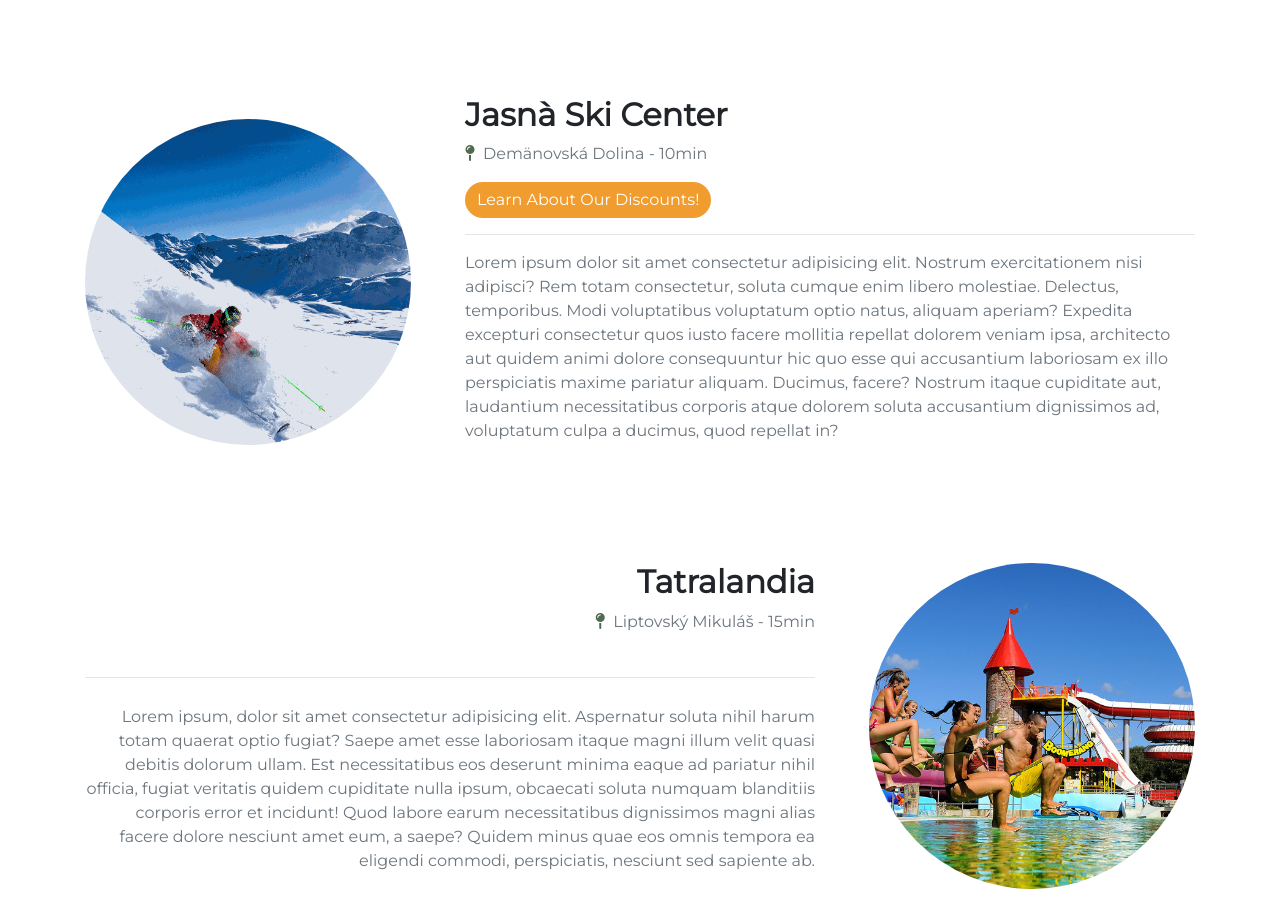
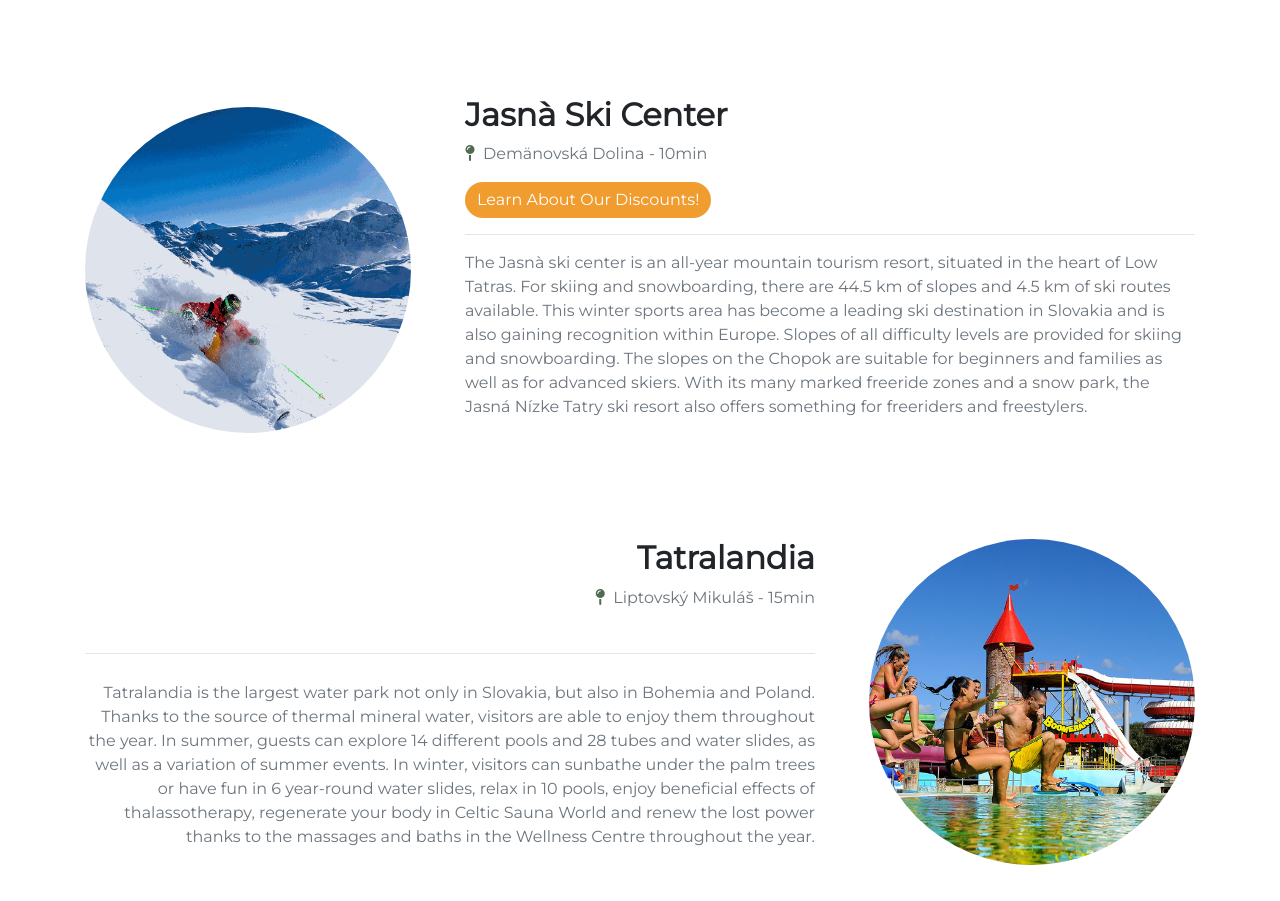
Before and after one commit to K-Rdlbrgr/apartmany_miroslav_website, a Django app: page /surroundings/ in a window 1280 px wide. Shown: the part 536-1437 px from the top of the page. Run offline with Django 3.2, Linux system fonts and the light colour scheme; some libraries are stand-ins or nearby versions.

Commit message:
Added surroundings descriptions

```diff
--- a/apartmany_project/apartmany/templates/apartmany/surroundings.html
+++ b/apartmany_project/apartmany/templates/apartmany/surroundings.html
@@ -143,7 +143,7 @@
                     </a>
                   </div>
                   <hr>
-                  <p class="text-muted mb-4">Lorem ipsum dolor sit amet consectetur adipisicing elit. Nostrum exercitationem nisi adipisci? Rem totam consectetur, soluta cumque enim libero molestiae. Delectus, temporibus. Modi voluptatibus voluptatum optio natus, aliquam aperiam? Expedita excepturi consectetur quos iusto facere mollitia repellat dolorem veniam ipsa, architecto aut quidem animi dolore consequuntur hic quo esse qui accusantium laboriosam ex illo perspiciatis maxime pariatur aliquam. Ducimus, facere? Nostrum itaque cupiditate aut, laudantium necessitatibus corporis atque dolorem soluta accusantium dignissimos ad, voluptatum culpa a ducimus, quod repellat in?</p>
+                  <p class="text-muted mb-4">The Jasnà ski center is an all-year mountain tourism resort, situated in the heart of Low Tatras. For skiing and snowboarding, there are 44.5 km of slopes and 4.5 km of ski routes available. This winter sports area has become a leading ski destination in Slovakia and is also gaining recognition within Europe. Slopes of all difficulty levels are provided for skiing and snowboarding. The slopes on the Chopok are suitable for beginners and families as well as for advanced skiers. With its many marked freeride zones and a snow park, the Jasná Nízke Tatry ski resort also offers something for freeriders and freestylers. </p>
                 </div>
               </div>
             </div>
@@ -166,7 +166,7 @@
                     <p class="font-weight-light text-muted"><i class="fas fa-map-pin mr-2"></i>Liptovský Mikuláš - 15min</p>
                   </div>
                   <hr>
-                  <p class="text-muted mb-4">Lorem ipsum, dolor sit amet consectetur adipisicing elit. Aspernatur soluta nihil harum totam quaerat optio fugiat? Saepe amet esse laboriosam itaque magni illum velit quasi debitis dolorum ullam. Est necessitatibus eos deserunt minima eaque ad pariatur nihil officia, fugiat veritatis quidem cupiditate nulla ipsum, obcaecati soluta numquam blanditiis corporis error et incidunt! Quod labore earum necessitatibus dignissimos magni alias facere dolore nesciunt amet eum, a saepe? Quidem minus quae eos omnis tempora ea eligendi commodi, perspiciatis, nesciunt sed sapiente ab.</p>
+                  <p class="text-muted mb-4">Tatralandia is the largest water park not only in Slovakia, but also in Bohemia and Poland. Thanks to the source of thermal mineral water, visitors are able to enjoy them throughout the year. In summer, guests can explore 14 different pools and 28 tubes and water slides, as well as a variation of summer events. In winter, visitors can sunbathe under the palm trees or have fun in 6 year-round water slides, relax in 10 pools, enjoy beneficial effects of thalassotherapy, regenerate your body in Celtic Sauna World and renew the lost power thanks to the massages and baths in the Wellness Centre throughout the year.</p>
                 </div>
                 <div class="col-lg-4 d-none d-lg-flex mb-2 align-items-center">
                   <div class="avatar ml-4 w-100 white d-flex justify-content-center align-items-center">
@@ -194,7 +194,7 @@
                     <p class="font-weight-light text-muted"><i class="fas fa-map-pin mr-2"></i>Liptovský Mikuláš - 15min</p>
                   </div>
                   <hr>
-                  <p class="text-muted mb-4">Lorem ipsum dolor sit amet consectetur adipisicing elit. Nostrum exercitationem nisi adipisci? Rem totam consectetur, soluta cumque enim libero molestiae. Delectus, temporibus. Modi voluptatibus voluptatum optio natus, aliquam aperiam? Expedita excepturi consectetur quos iusto facere mollitia repellat dolorem veniam ipsa, architecto aut quidem animi dolore consequuntur hic quo esse qui accusantium laboriosam ex illo perspiciatis maxime pariatur aliquam. Ducimus, facere? Nostrum itaque cupiditate aut, laudantium necessitatibus corporis atque dolorem soluta accusantium dignissimos ad, voluptatum culpa a ducimus, quod repellat in?</p>
+                  <p class="text-muted mb-4">Experience flight in the Hurrican Factory. The only wind tunnel in Slovakia wit wind speed up to 270km/h. The giant a glazed chamber has a diameter of 4.3 meters and an incredible height of 14 meters. You are flying at a safe altitude and under the constant supervision of experienced instructors. You do not need any previous experience or special physical fitness. Flying is suitable for all physically healthy people, starting at 5 years of age. The minute at the Hurricane Factory is the equivalent of a plane jump from 4,000 meters.</p>
                 </div>
               </div>
             </div>
@@ -217,7 +217,7 @@
                     <p class="font-weight-light text-muted"><i class="fas fa-map-pin mr-2"></i>Liptovský Mikuláš - 15min</p>
                   </div>
                   <hr>
-                  <p class="text-muted mb-4">Lorem ipsum, dolor sit amet consectetur adipisicing elit. Aspernatur soluta nihil harum totam quaerat optio fugiat? Saepe amet esse laboriosam itaque magni illum velit quasi debitis dolorum ullam. Est necessitatibus eos deserunt minima eaque ad pariatur nihil officia, fugiat veritatis quidem cupiditate nulla ipsum, obcaecati soluta numquam blanditiis corporis error et incidunt! Quod labore earum necessitatibus dignissimos magni alias facere dolore nesciunt amet eum, a saepe? Quidem minus quae eos omnis tempora ea eligendi commodi, perspiciatis, nesciunt sed sapiente ab.</p>
+                  <p class="text-muted mb-4">Liptovský Mikuláš is undoubtedly an attractive tourist destination all-year round. For its colourfulness and treated houses, the historical centre of the town is very worthwhile for visitors. There are 7 museum expositions and 4 galleries. The historical centre is the pedestrian zone with shops, restaurants, confectioner’s shops, cafés, and with several outdoor sitting places in summer. Pleasant environment, the Fountain Metamorphosis, and the amount of greenery and benches make the pedestrian zone a favourite resting place, enriched with a number of social events throughout the year. </p>
                 </div>
                 <div class="col-lg-4 d-none d-lg-flex mb-2 align-items-center">
                   <div class="avatar ml-4 w-100 white d-flex justify-content-center align-items-center">
@@ -245,7 +245,7 @@
                     <p class="font-weight-light text-muted"><i class="fas fa-map-pin mr-2"></i>Slovenský Raj - 1h 20min</p>
                   </div>
                   <hr>
-                  <p class="text-muted mb-4">Lorem ipsum dolor sit amet consectetur adipisicing elit. Nostrum exercitationem nisi adipisci? Rem totam consectetur, soluta cumque enim libero molestiae. Delectus, temporibus. Modi voluptatibus voluptatum optio natus, aliquam aperiam? Expedita excepturi consectetur quos iusto facere mollitia repellat dolorem veniam ipsa, architecto aut quidem animi dolore consequuntur hic quo esse qui accusantium laboriosam ex illo perspiciatis maxime pariatur aliquam. Ducimus, facere? Nostrum itaque cupiditate aut, laudantium necessitatibus corporis atque dolorem soluta accusantium dignissimos ad, voluptatum culpa a ducimus, quod repellat in?</p>
+                  <p class="text-muted mb-4">The park offers about 300 km of hiking trails and several bike trails. Rivers and streams have formed many gorges, canyons, valleys, caves, and waterfalls in the so called Slovak Paradise. One of the most visited routes is "Prielom Hornádu". In the northern part of the Slovak Paradise two main tourist centres of this region are situated: Čingov and Podlesok. They are connected by a 15 km long marked route, leading through the canyon along the Hornád river. Other highlights and most visited places in the park are the Dobšiná Ice Cave and the Suchá Belá Gorge.</p>
                 </div>
               </div>
             </div>
@@ -268,7 +268,7 @@
                     <p class="font-weight-light text-muted"><i class="fas fa-map-pin mr-2"></i>Bešeňová - 20min</p>
                   </div>
                   <hr>
-                  <p class="text-muted mb-4">Lorem ipsum, dolor sit amet consectetur adipisicing elit. Aspernatur soluta nihil harum totam quaerat optio fugiat? Saepe amet esse laboriosam itaque magni illum velit quasi debitis dolorum ullam. Est necessitatibus eos deserunt minima eaque ad pariatur nihil officia, fugiat veritatis quidem cupiditate nulla ipsum, obcaecati soluta numquam blanditiis corporis error et incidunt! Quod labore earum necessitatibus dignissimos magni alias facere dolore nesciunt amet eum, a saepe? Quidem minus quae eos omnis tempora ea eligendi commodi, perspiciatis, nesciunt sed sapiente ab.</p>
+                  <p class="text-muted mb-4">The water park of Bešeňová offers 9 year-round pools, 4 thermal pools and 5 summer pools with clear water. Kids will also enjoy several water slides. The thermal water of Bešeňová has beneficial effects on the musculoskeletal and breathing systems. It also helps treat mental problems and urologic diseases. Additionally, Bešeňová has a variety of Wellness & Spa offers, including massages, sauna and many more.</p>
                 </div>
                 <div class="col-lg-4 d-none d-lg-flex mb-2 align-items-center">
                   <div class="avatar ml-4 w-100 white d-flex justify-content-center align-items-center">
@@ -296,7 +296,7 @@
                     <p class="font-weight-light text-muted"><i class="fas fa-map-pin mr-2"></i>Demänovská Dolina - 5min</p>
                   </div>
                   <hr>
-                  <p class="text-muted mb-4">Lorem ipsum dolor sit amet consectetur adipisicing elit. Nostrum exercitationem nisi adipisci? Rem totam consectetur, soluta cumque enim libero molestiae. Delectus, temporibus. Modi voluptatibus voluptatum optio natus, aliquam aperiam? Expedita excepturi consectetur quos iusto facere mollitia repellat dolorem veniam ipsa, architecto aut quidem animi dolore consequuntur hic quo esse qui accusantium laboriosam ex illo perspiciatis maxime pariatur aliquam. Ducimus, facere? Nostrum itaque cupiditate aut, laudantium necessitatibus corporis atque dolorem soluta accusantium dignissimos ad, voluptatum culpa a ducimus, quod repellat in?</p>
+                  <p class="text-muted mb-4">The national nature monument of the Demänovské Caves on the northern side of the Low Tatras Mts. is the longest cave system in Slovakia. The Demänovská Cave of Liberty belongs among its dominating caves. It has been captivating the visitors by its rich flowstone fill of various colours, magical flow of underground Demänovka as well as the charming pools for many years. It is the most visited show cave in Slovakia. The Demänovská Ice Cave stands out by occurrence of permanent ice fill, bizarre and mighty shapes of underground spaces, rare cave fauna as well as rich history.</p>
                 </div>
               </div>
             </div>
@@ -319,7 +319,8 @@
                     <p class="font-weight-light text-muted"><i class="fas fa-map-pin mr-2"></i>Liptovský Mikuláš - 15min</p>
                   </div>
                   <hr>
-                  <p class="text-muted mb-4">Lorem ipsum, dolor sit amet consectetur adipisicing elit. Aspernatur soluta nihil harum totam quaerat optio fugiat? Saepe amet esse laboriosam itaque magni illum velit quasi debitis dolorum ullam. Est necessitatibus eos deserunt minima eaque ad pariatur nihil officia, fugiat veritatis quidem cupiditate nulla ipsum, obcaecati soluta numquam blanditiis corporis error et incidunt! Quod labore earum necessitatibus dignissimos magni alias facere dolore nesciunt amet eum, a saepe? Quidem minus quae eos omnis tempora ea eligendi commodi, perspiciatis, nesciunt sed sapiente ab.</p>
+                  <p class="text-muted mb-4">Passing through the region of Liptov, from Liptovský Mikuláš to Ružomberok, one must notice a huge water area of the dam Liptovská Mara. It is the largest water reservoir in Slovakia in terms of the confined water volume. The most important summer holiday resort on the shores of the Liptovská Mara dam is the village Liptovský Trnovec which is also the favourite of water sport fans. The beach, the renting of sport equipment and excellent conditions for yachting and wind-surfing are the assets of this sought after holiday centre.</p>
+                  </p>
                 </div>
                 <div class="col-lg-4 d-none d-lg-flex mb-2 align-items-center">
                   <div class="avatar ml-4 w-100 white d-flex justify-content-center align-items-center">
@@ -347,7 +348,7 @@
                     <p class="font-weight-light text-muted"><i class="fas fa-map-pin mr-2"></i>Ružomberok - 40min</p>
                   </div>
                   <hr>
-                  <p class="text-muted mb-4">Lorem ipsum dolor sit amet consectetur adipisicing elit. Nostrum exercitationem nisi adipisci? Rem totam consectetur, soluta cumque enim libero molestiae. Delectus, temporibus. Modi voluptatibus voluptatum optio natus, aliquam aperiam? Expedita excepturi consectetur quos iusto facere mollitia repellat dolorem veniam ipsa, architecto aut quidem animi dolore consequuntur hic quo esse qui accusantium laboriosam ex illo perspiciatis maxime pariatur aliquam. Ducimus, facere? Nostrum itaque cupiditate aut, laudantium necessitatibus corporis atque dolorem soluta accusantium dignissimos ad, voluptatum culpa a ducimus, quod repellat in?</p>
+                  <p class="text-muted mb-4">Vlkolínec, situated in the centre of Slovakia, is a remarkably intact settlement of 45 buildings with the traditional features of a central European village. It is the region’s most complete group of these kinds of traditional log houses, often found in mountainous areas. Vlkolínec has been listed as a UNESCO World Heritage site since 1993, and is one of ten Slovak villages that have been given the status of a folk architecture reservations. This status was granted because the village is an untouched and complex example of folk countryside architecture of the region of the Northern Carpathians.</p>
                 </div>
               </div>
             </div>
@@ -370,7 +371,7 @@
                     <p class="font-weight-light text-muted"><i class="fas fa-map-pin mr-2"></i>Pavčina Lehota - 5min</p>
                   </div>
                   <hr>
-                  <p class="text-muted mb-4">Lorem ipsum, dolor sit amet consectetur adipisicing elit. Aspernatur soluta nihil harum totam quaerat optio fugiat? Saepe amet esse laboriosam itaque magni illum velit quasi debitis dolorum ullam. Est necessitatibus eos deserunt minima eaque ad pariatur nihil officia, fugiat veritatis quidem cupiditate nulla ipsum, obcaecati soluta numquam blanditiis corporis error et incidunt! Quod labore earum necessitatibus dignissimos magni alias facere dolore nesciunt amet eum, a saepe? Quidem minus quae eos omnis tempora ea eligendi commodi, perspiciatis, nesciunt sed sapiente ab.</p>
+                  <p class="text-muted mb-4">It is not only the first built track in the Liptov region, but also the first runway of this type in Slovakia. The total length of the track is 1000 m and it is the steepest track in our territory, with a total elevation of 120 meters. The maximum speed that can be reached is limited to 45 km/h. During winter, FUN PARK Žiarce currently offers skiing on 3 downhill runs with a total length of 1,130 m. There are 2 ski lifts in operation every year, while in the children's ski nursery there is 1 cable lift.</p>
                 </div>
                 <div class="col-lg-4 d-none d-lg-flex mb-2 align-items-center">
                   <div class="avatar ml-4 w-100 white d-flex justify-content-center align-items-center">
@@ -398,7 +399,7 @@
                     <p class="font-weight-light text-muted"><i class="fas fa-map-pin mr-2"></i>Nízke Tatry - 15min | Vysoké Tatry - 45min</p>
                   </div>
                   <hr>
-                  <p class="text-muted mb-4">Lorem ipsum dolor sit amet consectetur adipisicing elit. Nostrum exercitationem nisi adipisci? Rem totam consectetur, soluta cumque enim libero molestiae. Delectus, temporibus. Modi voluptatibus voluptatum optio natus, aliquam aperiam? Expedita excepturi consectetur quos iusto facere mollitia repellat dolorem veniam ipsa, architecto aut quidem animi dolore consequuntur hic quo esse qui accusantium laboriosam ex illo perspiciatis maxime pariatur aliquam. Ducimus, facere? Nostrum itaque cupiditate aut, laudantium necessitatibus corporis atque dolorem soluta accusantium dignissimos ad, voluptatum culpa a ducimus, quod repellat in?</p>
+                  <p class="text-muted mb-4">Tatras are the most visited mountain chain in Slovakia and is a designated transboundary UNESCO biosphere reserve. It offers countless beautiful places to discover by foot or by bike. Apart from 840 km of hiking trails, Low Tatras also offer around 50 cycling routes - for road bike, cross bike and mountain bike. Additionally, High Tatras offer another 600 km of mapped hiking trails and more than 300 km of official cycling trails.</p>
                 </div>
               </div>
             </div>
```
